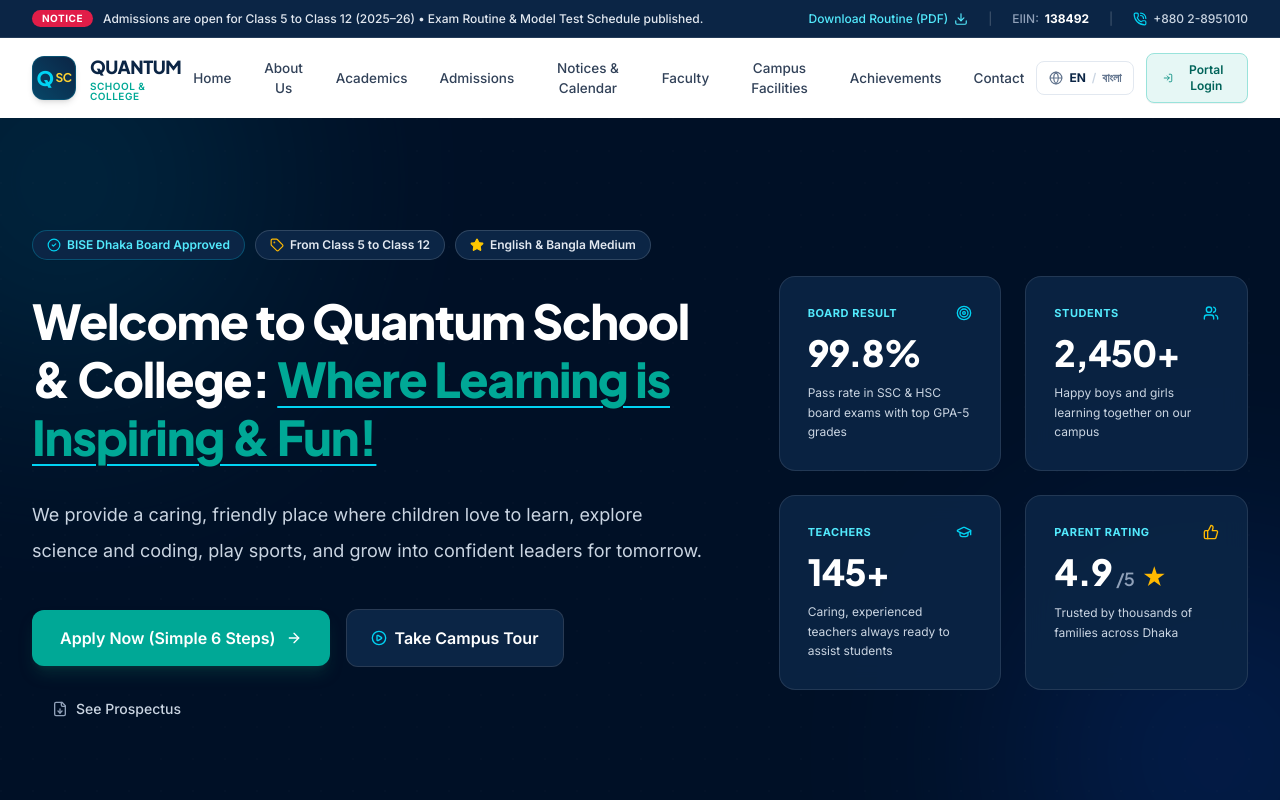
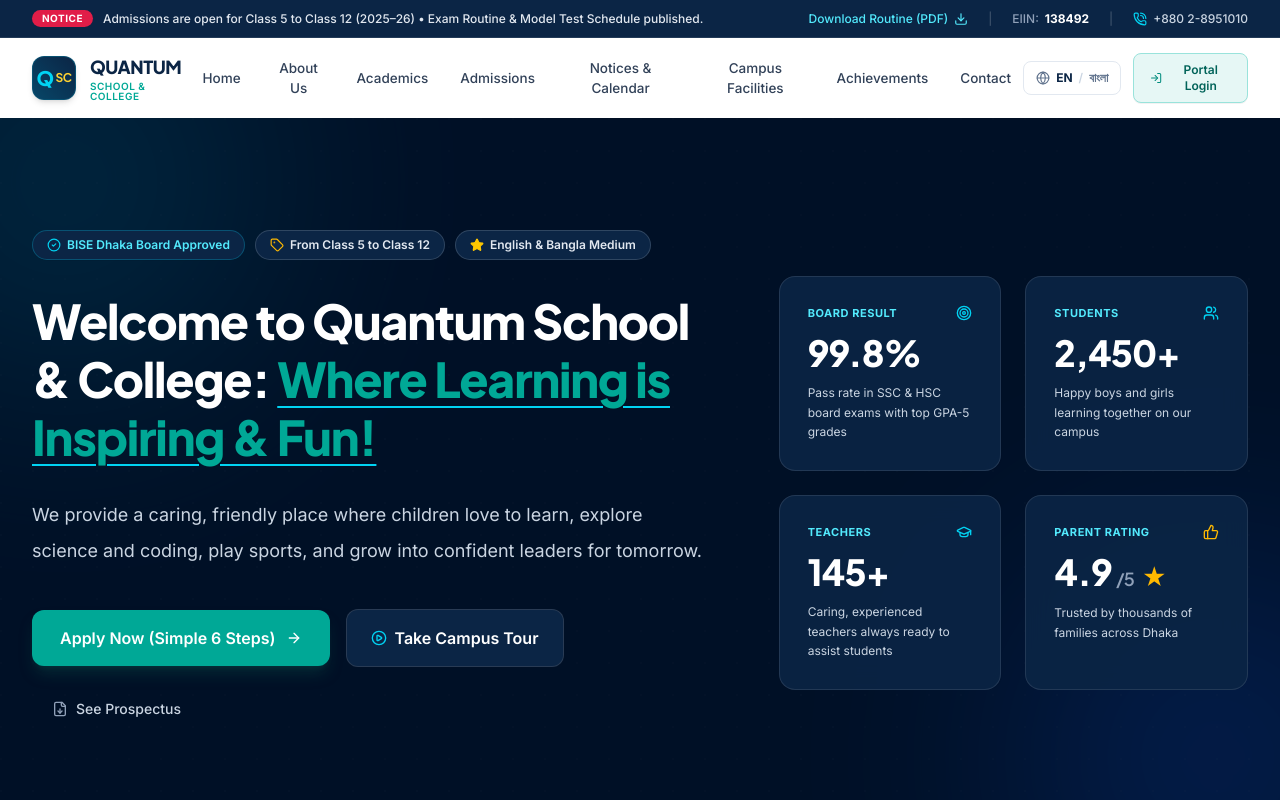
Before and after one commit to GaziMahmudur/Quantum-School-College, a React (Vite) app: page / in a window 1280 px wide. Shown: the top 800 px of the page. Built offline with nearby package versions, Linux system fonts and the light colour scheme.

Commit message:
fix: reorder page sections to match navbar sequentially

```diff
--- a/src/App.tsx
+++ b/src/App.tsx
@@ -121,12 +121,6 @@
           onApplyForClass={handleApplyForClass}
         />
 
-        {/* Campus Facilities & Laboratories */}
-        <CampusFacilities language={language} />
-
-        {/* Board Results & Honors */}
-        <Achievements language={language} />
-
         {/* Interactive 6-Step Admission Wizard */}
         <AdmissionWizard
           language={language}
@@ -139,6 +133,12 @@
           language={language}
           onViewNotice={handleViewNotice}
         />
+
+        {/* Campus Facilities & Laboratories */}
+        <CampusFacilities language={language} />
+
+        {/* Board Results & Honors */}
+        <Achievements language={language} />
 
         {/* Testimonials & Community Voices */}
         <Testimonials language={language} />
--- a/src/components/Navbar.tsx
+++ b/src/components/Navbar.tsx
@@ -25,7 +25,6 @@
     { label: language === 'en' ? 'Academics' : 'শিক্ষা কার্যক্রম', id: 'academics' },
     { label: language === 'en' ? 'Admissions' : 'ভর্তি তথ্য', id: 'admissions' },
     { label: language === 'en' ? 'Notices & Calendar' : 'নোটিশ ও বর্ষপঞ্জি', id: 'notices' },
-    { label: language === 'en' ? 'Faculty' : 'শিক্ষকমণ্ডলী', id: 'faculty' },
     { label: language === 'en' ? 'Campus Facilities' : 'ক্যাম্পাস', id: 'facilities' },
     { label: language === 'en' ? 'Achievements' : 'কৃতিত্ব ও ফলাফল', id: 'results' },
     { label: language === 'en' ? 'Contact' : 'যোগাযোগ', id: 'contact' },
```
